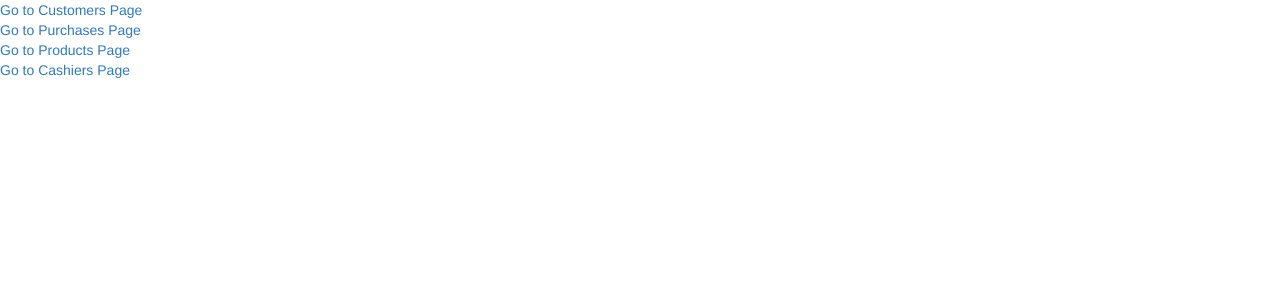
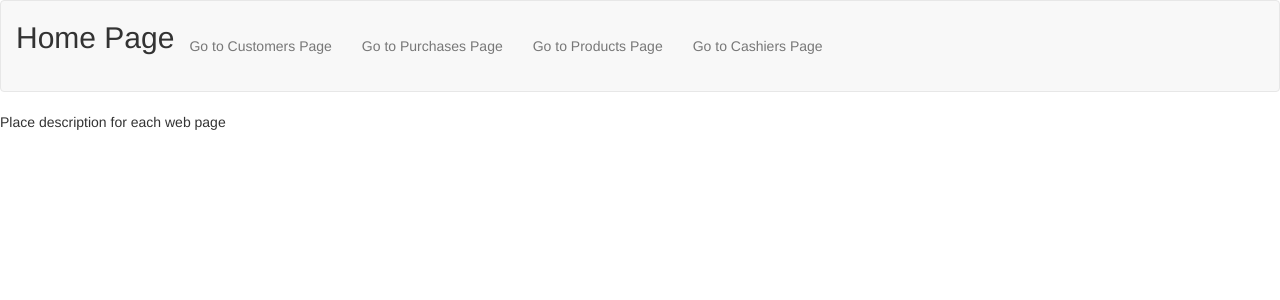
Before and after one commit to yevgeniychaplygin3/cs340, a Flask app: page / in a window 1280 px wide. Shown: the top 300 px of the page. Run offline with Flask 2, Linux system fonts and the light colour scheme; parts of the project's set-up code (start-up, migrations or seed data) failed here and were passed over; some libraries are stand-ins or nearby versions.

Commit message:
Added some bootstrap/css

```diff
--- a/templates/index.html
+++ b/templates/index.html
@@ -6,8 +6,38 @@ Home Page
 {% endblock %}
 
 {% block container %}
-    <a href="/customers">Go to Customers Page</a> <br>
-    <a href="/purchases">Go to Purchases Page</a><br>
-    <a href="/products">Go to Products Page</a><br>
-    <a href="/cashiers">Go to Cashiers Page</a><br>
+    <nav class="navbar navbar-default" id="navbar" >
+        <div class="container-fluid" id="links">
+            <div class="navbar-header" id="navbarheader" >
+                <h2>Home Page</h2>
+            </div>
+            <ul class="nav navbar-nav">
+                <li>
+                    <label for="customerlink"></label>
+                    <a href="/customers" id="customerlink">Go to Customers Page</a>
+                </li>
+                <li>
+                    <label for="purchaselink"></label>
+                    <a href="/purchases" id="purchaselink">Go to Purchases Page</a><br>
+                </li>
+                <li>
+                    <label for="productslink"></label>
+                    <a href="/products" id="productslink">Go to Products Page</a><br>
+                </li>
+                <li>
+                    <label for="cashierslink"></label>
+                    <a href="/cashiers" id="cashierslink">Go to Cashiers Page</a><br>
+                </li>
+            </ul>
+        </div>
+    </nav>
+
+    <div>
+        <section>
+
+            <p>
+                Place description for each web page
+            </p>
+        </section>
+    </div>
 {% endblock %}
```
